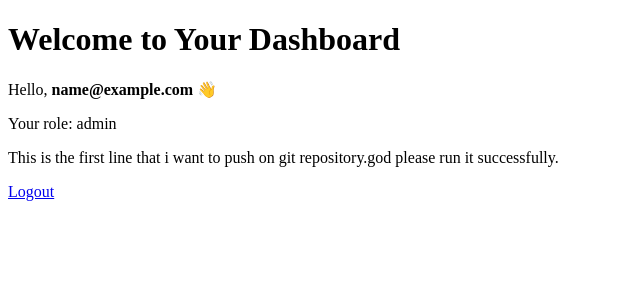
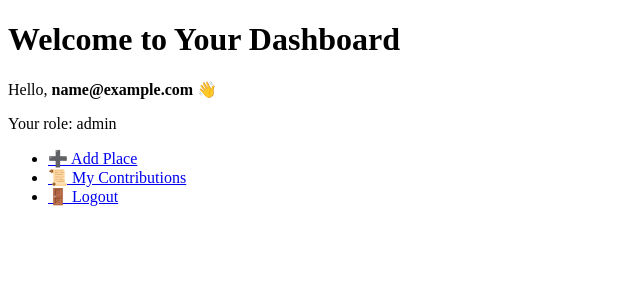
Before and after one commit to Nisch-al-404/Hidden-Nepal-git-repo, a Flask app: page /contributor/dashboard in a window 1280 px wide. Shown: the top 300 px of the page, without its empty margins (0-640 px from the left). Run offline with Flask 3, Linux system fonts and the light colour scheme; a user stored in the database is signed in; tables that the repository leaves empty or names only in its code hold one stand-in row (values such as "Sample post").

Commit message:
Modified the contributor dashboard

```diff
--- a/app/contributor/templates/contributor/contributor_dashboard.html
+++ b/app/contributor/templates/contributor/contributor_dashboard.html
@@ -9,9 +9,14 @@
   <h1 class="text-2xl font-bold mb-4">Welcome to Your Dashboard</h1>
   <p>Hello, <strong>{{ user.email }}</strong> 👋</p>
   <p>Your role: {{ user.role }}</p>
-  <p>This is the first line that i want to push on git repository.god please run it successfully.</p>
+   <ul>
+        <li><a href="{{ url_for('contributor.add_place') }}">➕ Add Place</a></li>
+        <li><a href="{{ url_for('contributor.my_contributions') }}">📜 My Contributions</a></li>
+        <li><a href="/auth/logout" class="mt-4 inline-block text-blue-500 hover:underline">🚪 Logout</a></li>
+    </ul>
 
-  <a href="/auth/logout" class="mt-4 inline-block text-blue-500 hover:underline">Logout</a>
+
+
 </div>
 
 
```
